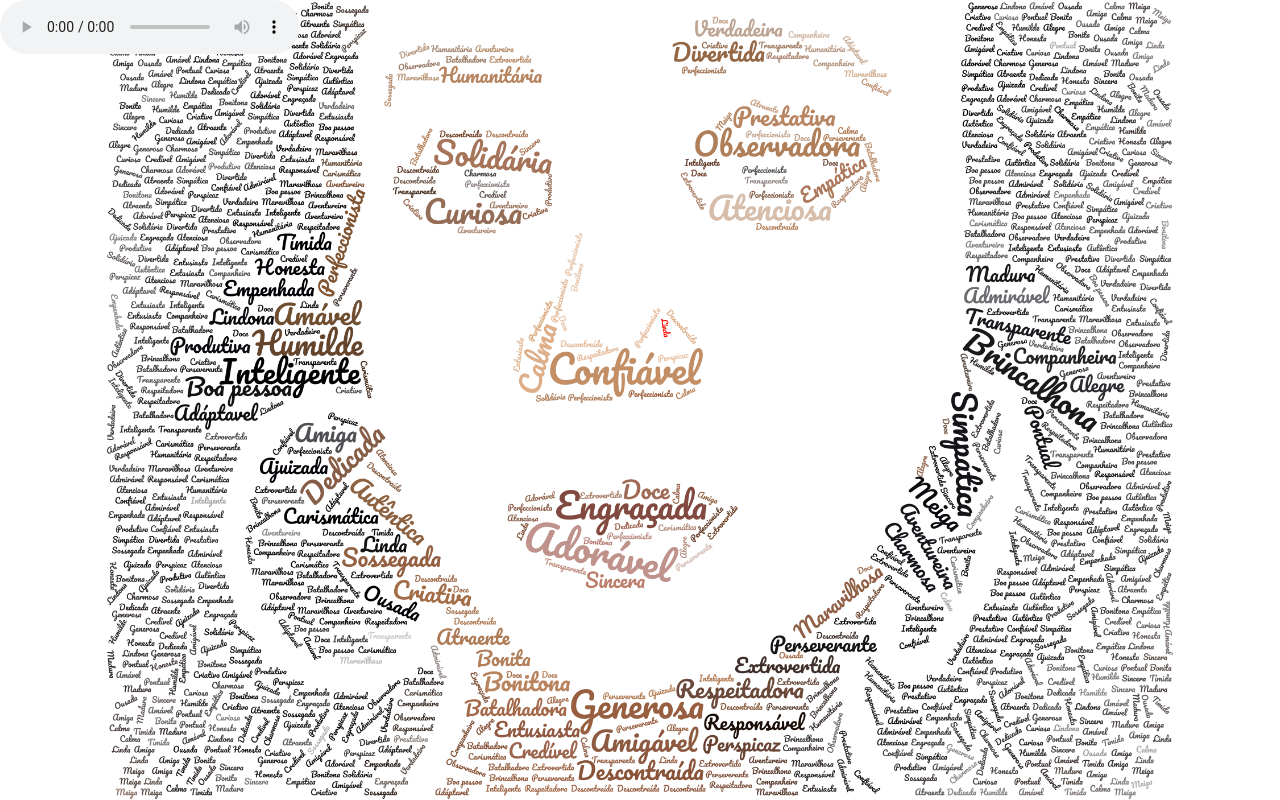
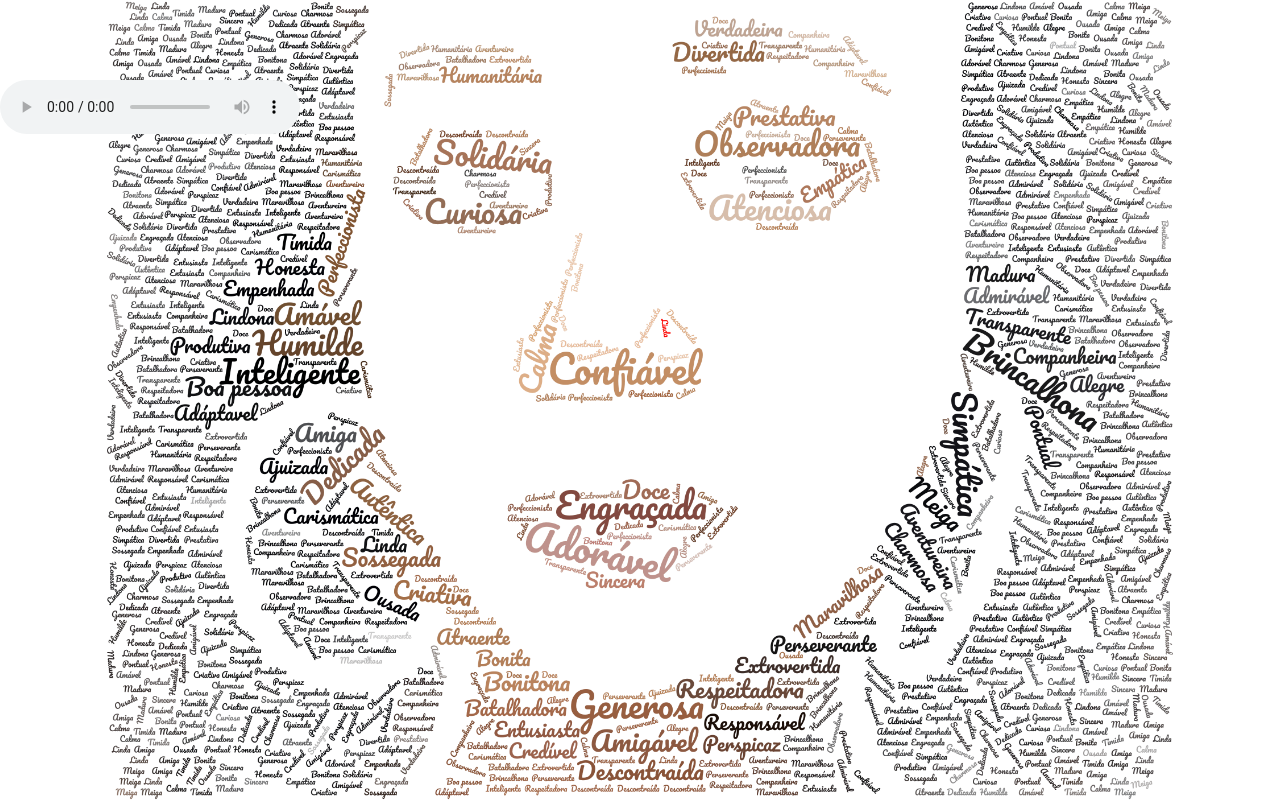
Before and after one commit to swlopes/swlopes.github.io, a plain HTML site: page index.html in a window 1280 px wide. Drawn offline with Linux system fonts and the light colour scheme.

Commit message:
Add files via upload

```diff
--- a/index.html
+++ b/index.html
@@ -1,30 +1,37 @@
 <!DOCTYPE html>
 <html>
+
 <head>
     <title>Happy Birthday Deyziza</title>
 
     <style>
-html,body{
-    margin:0;
-    height:100%;
-    width:100%;
-    overflow:auto;
+        html,
+        body {
+            margin: 0;
+            width: 100%;
+            height: 100%;
+            overflow: auto;
         }
-img{
-    height:100%;
-    width:auto;
-    z-index:0
+        img {
+            max-width: 100%;
+            max-height: 100%;
+            width: auto;
+            height: auto;
             position:absolute;
-    top:0%; bottom: 0%;
-    left:0%; right: 0%;
-    margin:auto;
+            z-index: 0;
+            top: 0%;
+            bottom: 0%;
+            left: 0%;
+            right: 0%;
+            margin: auto;
             display: block;
         }
-audio{
-    position:fixed;
-    z-index:1
+        audio {
+            position: absolute;
+            top: 10%;
+            z-index: 1;
+            display: block;
         }
-
     </style>
 
 </head>
```
Lines whose indentation alone changed are shown as unchanged.
